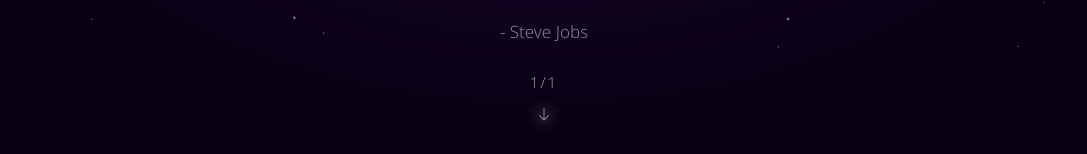
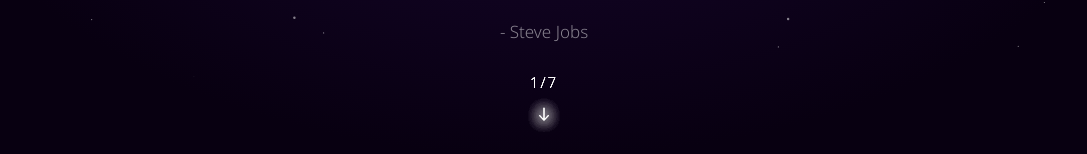
Before and after one commit to Growhut-Inc/chatbot_landingpage, a Next.js app: page / in a window 1280 px wide. Shown: the part 643-797 px from the top of the page, without its empty margins (96-1183 px from the left). Built offline with nearby package versions, Linux system fonts and the light colour scheme; no server answers; the database is empty.

Commit message:
Update LottieScrollTrigger.jsx

```diff
--- a/src/components/LottieScrollTrigger/LottieScrollTrigger.jsx
+++ b/src/components/LottieScrollTrigger/LottieScrollTrigger.jsx
@@ -13,7 +13,7 @@ gsap.registerPlugin(ScrollTrigger, Observer);
 
 function LottieScrollTrigger() {
 	const preloadedAnimations = useRef([]);
-	const maxLengthGSAP1 = 1;
+	const maxLengthGSAP1 = 7;
 	const maxLength = maxLengthGSAP1 + 2;
 	const animationContainer = useRef(
 		[...Array(maxLengthGSAP1)].map(() => React.createRef())
```
